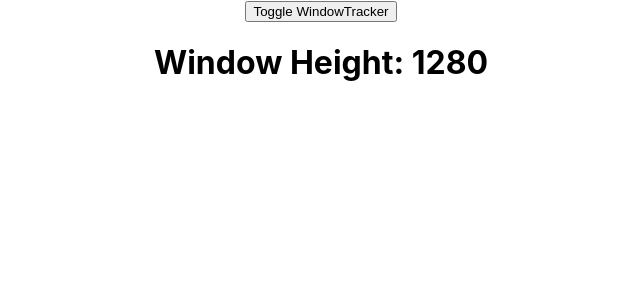
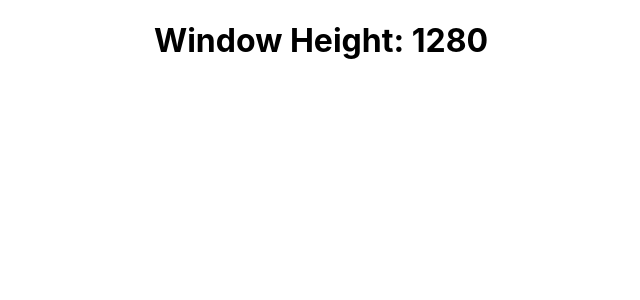
Before and after one commit to IsmailMuhammed2019/windowtoggle, a React (Create React App) app: page / in a window 1280 px wide. Shown: the top 300 px of the page, without its empty margins (319-959 px from the left). Built offline with nearby package versions, Linux system fonts and the light colour scheme.

Commit message:
clean app component to render update windowtracker

```diff
--- a/src/App.js
+++ b/src/App.js
@@ -3,15 +3,9 @@ import './App.css';
 import WindowTracker from './WindowTracker'
 
 function App() {
-  const [show, setShow] =React.useState(true)
-
-  function toggle() {
-    setShow(prev => !prev)
-  }
   return (
     <div className="App">
-      <button onClick={toggle}>Toggle WindowTracker</button>
-      {show && <WindowTracker />}
+      <WindowTracker />
     </div>
   );
 }
```
